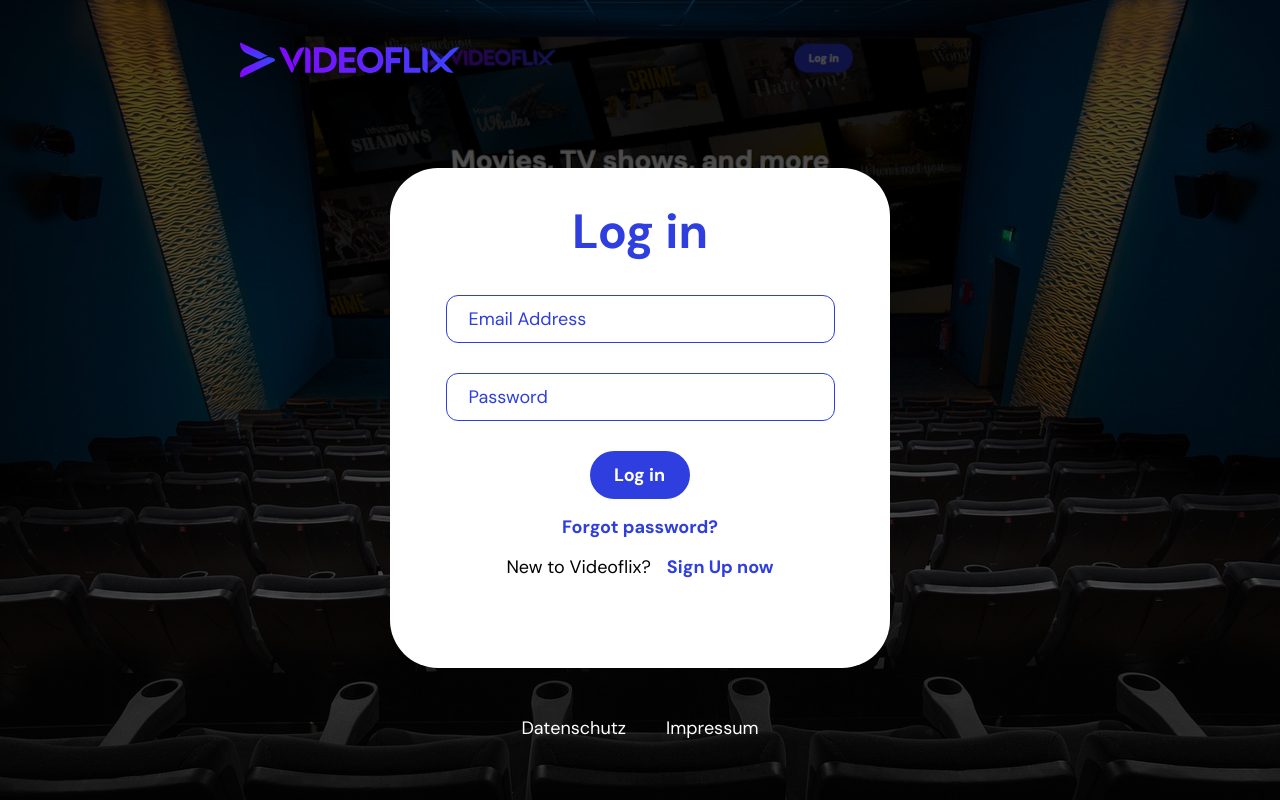
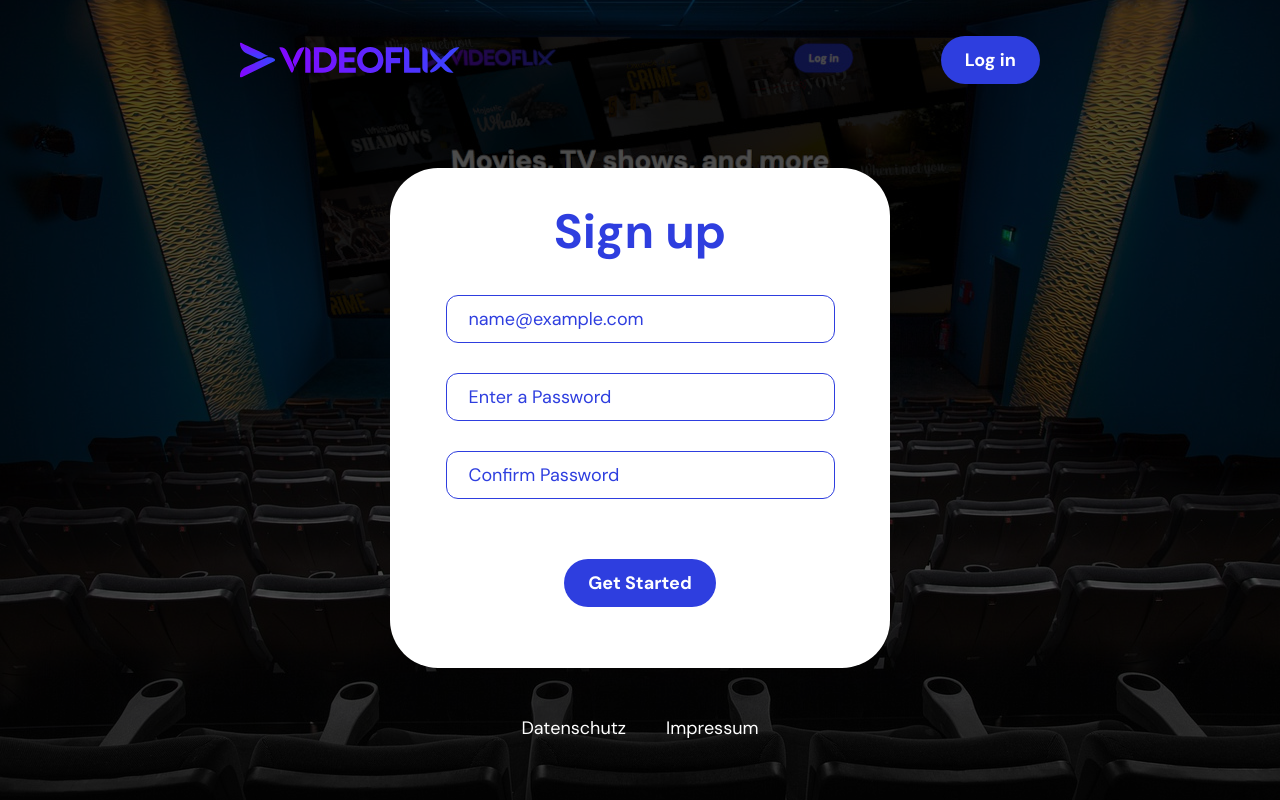
Before and after one commit to AntonOsipov99/videoflix_frontend, an Angular app: page / in a window 1280 px wide. Both pictures are taken after typing "name@example.com" into the empty fields and a click on the button "Sign up >". Built offline with nearby package versions, Linux system fonts and the light colour scheme.

Commit message:
added register and login function

```diff
--- a/src/app/app.routes.ts
+++ b/src/app/app.routes.ts
@@ -1,8 +1,26 @@
 import { Routes } from '@angular/router';
 import { StartPageComponent } from './start-page/start-page.component';
 import { MovieDashboardComponent } from './movie-dashboard/movie-dashboard.component';
+import { inject } from '@angular/core';
+import { Router } from '@angular/router';
+
+export const authGuard = () => {
+    const router = inject(Router);
+
+    if (!localStorage.getItem('token')) {
+        router.navigate(['']);
+        return false;
+    }
+
+    return true;
+};
 
 export const routes: Routes = [
     { path: '', component: StartPageComponent },
-    { path: 'movie-dashboard', component: MovieDashboardComponent },
+    {
+        path: 'movie-dashboard',
+        component: MovieDashboardComponent,
+        canActivate: [() => authGuard()]
+    },
+    { path: '**', redirectTo: ''}
 ];
--- a/src/app/movie-dashboard/movie-dashboard.component.html
+++ b/src/app/movie-dashboard/movie-dashboard.component.html
@@ -1,7 +1,7 @@
 <div class="content">
     <header>
         <img src="assets/img/Symbol.svg" alt="Logo">
-        <div [routerLink]="['']" class="log-out-btn"><img src="assets/img/logout.svg" alt="Log-Out-Logo">Log Out</div>
+        <div (click)="this.authService.logOut()" class="log-out-btn"><img src="assets/img/logout.svg" alt="Log-Out-Logo">Log Out</div>
     </header>
     <div class="movie-description-box">
         <h1 class="movie-headline">
--- a/src/app/movie-dashboard/movie-dashboard.component.ts
+++ b/src/app/movie-dashboard/movie-dashboard.component.ts
@@ -1,11 +1,10 @@
 import { CommonModule } from '@angular/common';
 import { Component, inject } from '@angular/core';
 import { AuthService } from '../services/auth.service';
-import { RouterLink } from '@angular/router';
 
 @Component({
   selector: 'app-movie-dashboard',
-  imports: [CommonModule, RouterLink],
+  imports: [CommonModule,],
   templateUrl: './movie-dashboard.component.html',
   styleUrl: './movie-dashboard.component.scss'
 })
--- a/src/app/services/auth.service.ts
+++ b/src/app/services/auth.service.ts
@@ -1,4 +1,6 @@
-import { Injectable } from '@angular/core';
+import { inject, Injectable } from '@angular/core';
+import { Router } from '@angular/router';
+
 
 @Injectable({
   providedIn: 'root'
@@ -11,7 +13,9 @@ export class AuthService {
   showSignUp: boolean = false;
   startImage: string = 'assets/img/videoflix-background.jpg';
   cinemaImage: string = 'assets/img/cinema.jpg';
+  emailSignUp: string = '';
   currentBackgroundImage: string = this.startImage;
+  private router = inject(Router);
 
   setPageState(page: 'start' | 'login' | 'signup' | 'forgot') {
     this.showStartPage = page === 'start';
@@ -40,6 +44,12 @@ export class AuthService {
     this.setPageState('forgot');
   }
 
+  logOut() {
+    localStorage.removeItem('token');
+    this.router.navigate(['']);
+    this.toggleToStartPage();
+  }
+
   constructor() {
 
   }
--- a/src/app/start-page/log-in/log-in.component.html
+++ b/src/app/start-page/log-in/log-in.component.html
@@ -1,12 +1,14 @@
-<form (submit)="logIn()">
+<form (submit)="logIn()" ngNativeValidate>
     <div class="log-in-container">
         <h1>
             Log in
         </h1>
-
-        <input required type="email" placeholder="Email Address" name="email" #emailField>
-        <input required type="password" placeholder="Password" name="password" #passwordField>
-        <div [routerLink]="['movie-dashboard']" (click)="logIn()" class="log-in-btn">Log in</div>
+        <input required type="email" placeholder="Email Address" name="email" [(ngModel)]="email" [ngClass]="{'wrong-input': wrongInput}">
+        <span class="error-message" *ngIf="errorMessage">
+            {{ errorMessage }}
+        </span>
+        <input required type="password" placeholder="Password" name="password" [(ngModel)]="password">
+        <button type="submit" class="log-in-btn" [disabled]="isLoading">{{ isLoading ? 'Logging in...' : 'Log in' }}</button>
         <span class="color-purple" (click)="this.authService.toggleToForgotPassword()">Forgot password?</span>
         <div class="bottom-box">
             <span>New to Videoflix?</span>
--- a/src/app/start-page/log-in/log-in.component.scss
+++ b/src/app/start-page/log-in/log-in.component.scss
@@ -19,7 +19,7 @@ input {
     font-size: 18px;
     border: 1px solid #2E3EDF;
     border-radius: 12px;
-    margin-bottom: 30px;
+    margin-bottom: 36px;
     outline: none;
 }
 
@@ -32,14 +32,19 @@ input:focus {
     border: 1px solid #2E3EDF;
 }
 
+.wrong-input {
+    margin-bottom: 6px;
+}
+
 .log-in-btn {
     background-color: #2E3EDF;
     color: white;
     font-weight: 700;
     padding: 12px 24px;
     border-radius: 40px;
-    width: 52px;
     margin-bottom: 16px;
+    font-size: 18px;
+    border: none;
 
     &:hover {
         cursor: pointer;
@@ -62,3 +67,8 @@ input:focus {
     display: flex;
     gap: 16px;
 }
+
+.error-message {
+    color: red;
+    margin-bottom: 6px;
+}
--- a/src/app/start-page/log-in/log-in.component.ts
+++ b/src/app/start-page/log-in/log-in.component.ts
@@ -2,23 +2,67 @@ import { CommonModule } from '@angular/common';
 import { Component, inject } from '@angular/core';
 import { FormsModule } from '@angular/forms';
 import { AuthService } from '../../services/auth.service';
-import { RouterLink } from '@angular/router';
+import { Router } from '@angular/router';
 
 @Component({
   selector: 'app-log-in',
   imports: [
     CommonModule,
     FormsModule,
-    RouterLink
   ],
   templateUrl: './log-in.component.html',
   styleUrl: './log-in.component.scss'
 })
 export class LogInComponent {
 
-  authService: AuthService = inject(AuthService)
+  authService: AuthService = inject(AuthService);
+  router = inject(Router);
+  email: string = '';
+  password: string = '';
+  errorMessage: string = '';
+  isLoading: boolean = false;
+  wrongInput: boolean = false;
 
-  logIn() {
 
+  async logIn() {
+    if (!this.email || !this.password) {
+      this.errorMessage = 'Please enter both email and password';
+      this.wrongInput = true;
+      return;
+    }
+
+    this.isLoading = true;
+    this.errorMessage = '';
+    this.wrongInput = false;
+
+    try {
+      const response = await fetch('http://127.0.0.1:8000/api/auth/login/', {
+        method: 'POST',
+        headers: {
+          'Accept': 'application/json',
+          'Content-Type': 'application/json'
+        },
+        body: JSON.stringify({
+          email: this.email,
+          password: this.password
+        })
+      });
+      const data = await response.json();
+
+      if (!response.ok) {
+        this.errorMessage = data.email || data.password || data.non_field_errors || 'Login failed';
+        this.isLoading = false;
+        this.wrongInput = true;
+        return;
+      }
+      localStorage.setItem('token', data.token);
+      this.router.navigate(['/movie-dashboard']);
+    } catch (error) {
+      console.log('Login error:', error);
+      this.errorMessage = 'Connection error. Please try again.';
+      this.wrongInput = true;
+    } finally {
+      this.isLoading = false;
+    }
   }
 }
--- a/src/app/start-page/sign-up/sign-up.component.html
+++ b/src/app/start-page/sign-up/sign-up.component.html
@@ -1,11 +1,12 @@
-<form (submit)="signUp()">
+<form (submit)="signUp()" ngNativeValidate>
     <div class="sign-up-container">
         <h1>
             Sign up
         </h1>
-        <input required type="email" placeholder="Email Address" name="email" #emailField>
-        <input required type="password" placeholder="Enter a Password" name="password" #passwordField>
-        <input required type="password" placeholder="Confirm Password" name="password" #passwordField>
-        <button class="sign-up-btn">Get Started</button>
+        <input required type="email" placeholder="Email Address" name="email" [(ngModel)]="email">
+        <input required type="password" placeholder="Enter a Password" name="password" [(ngModel)]="password">
+        <input required type="repeated-password" placeholder="Confirm Password" name="password" [(ngModel)]="repeatedPassword" [ngClass]="{'error-margin-input': this.wrongInput}">
+        <span *ngIf="wrongInput" class="error-message">{{ this.errorMessage }}</span>
+        <button type="submit" class="sign-up-btn" [ngClass]="{'error-margin-button': this.wrongInput}">Get Started</button>
     </div>
 </form>
--- a/src/app/start-page/sign-up/sign-up.component.scss
+++ b/src/app/start-page/sign-up/sign-up.component.scss
@@ -47,3 +47,15 @@ input:focus {
         background-color: #5665ff;
     }
 }
+
+.error-message {
+    color: red;
+}
+
+.error-margin-input {
+    margin-bottom: 18px;
+}
+
+.error-margin-button {
+    margin-top: 18px;
+}
--- a/src/app/start-page/sign-up/sign-up.component.ts
+++ b/src/app/start-page/sign-up/sign-up.component.ts
@@ -1,14 +1,64 @@
-import { Component } from '@angular/core';
+import { Component, inject } from '@angular/core';
+import { FormsModule } from '@angular/forms';
+import { AuthService } from '../../services/auth.service';
+import { CommonModule } from '@angular/common';
 
 @Component({
   selector: 'app-sign-up',
-  imports: [],
+  imports: [CommonModule, FormsModule],
   templateUrl: './sign-up.component.html',
   styleUrl: './sign-up.component.scss'
 })
 export class SignUpComponent {
 
-  signUp() {
+  authService: AuthService = inject(AuthService);
+  email: string = this.authService.emailSignUp;
+  password: string = '';
+  repeatedPassword: string = '';
+  errorMessage: string = '';
+  wrongInput: boolean = false;
 
+  ngOnInit() {
+    this.authService.emailSignUp = '';
+  }
+
+  async signUp() {
+    if (!this.email || !this.password || !this.repeatedPassword) {
+      this.wrongInput = true;
+      this.errorMessage = 'The fields must all be filled out.';
+      return;
+    }
+    if (this.password !== this.repeatedPassword) {
+      this.wrongInput = true;
+      this.errorMessage = "The passwords don't match";
+      return;
+    }
+    this.errorMessage = '';
+    this.wrongInput = false;
+    try {
+      const response = await fetch("http://127.0.0.1:8000/api/auth/registration/", {
+        method: "POST",
+        headers: {
+          'Accept': 'application/json',
+          'Content-Type': 'application/json'
+        },
+        body: JSON.stringify({
+          email: this.email,
+          password: this.password,
+          repeated_password: this.repeatedPassword
+        })
+      });
+      const data = await response.json();
+      if (!response.ok || data.email || data.username) {
+        this.errorMessage = data.email || data.password || data.non_field_errors || 'Registration failed';
+        this.wrongInput = true;
+        return;
+      }
+      this.authService.toggleToLogIn();
+    } catch (error) {
+      console.log('Registration error:', error);
+      this.errorMessage = 'Connection error. Please try again.';
+      this.wrongInput = true;
+    }
   }
 }
--- a/src/app/start-page/start-page.component.html
+++ b/src/app/start-page/start-page.component.html
@@ -13,9 +13,9 @@
                 Enter your email to create or restart your subscription.
             </p>
             <div class="email-field">
-                <form (submit)="this.authService.toggleToLogIn()" #myForm ngNativeValidate>
-                    <input type="email" placeholder="Email Address" name="email" #emailField>
-                    <button type="submit" class="sign-up-btn" #sendButton (click)="this.authService.toggleToSignUp()">Sign up ></button>
+                <form (submit)="this.authService.toggleToSignUp()" #myForm ngNativeValidate>
+                    <input type="email" placeholder="Email Address" name="email" [(ngModel)]="this.authService.emailSignUp">
+                    <button type="submit" class="sign-up-btn" #sendButton>Sign up ></button>
                 </form>
             </div>
         </div>
```
